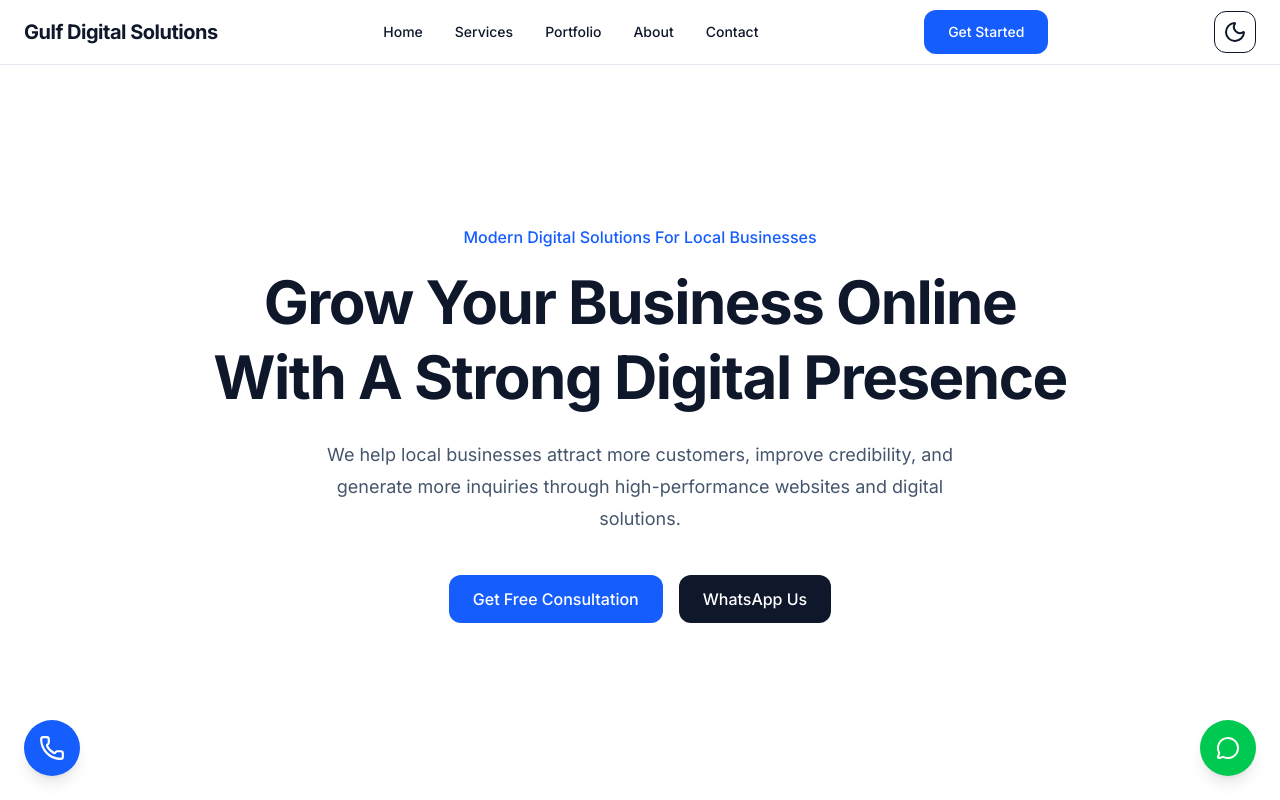
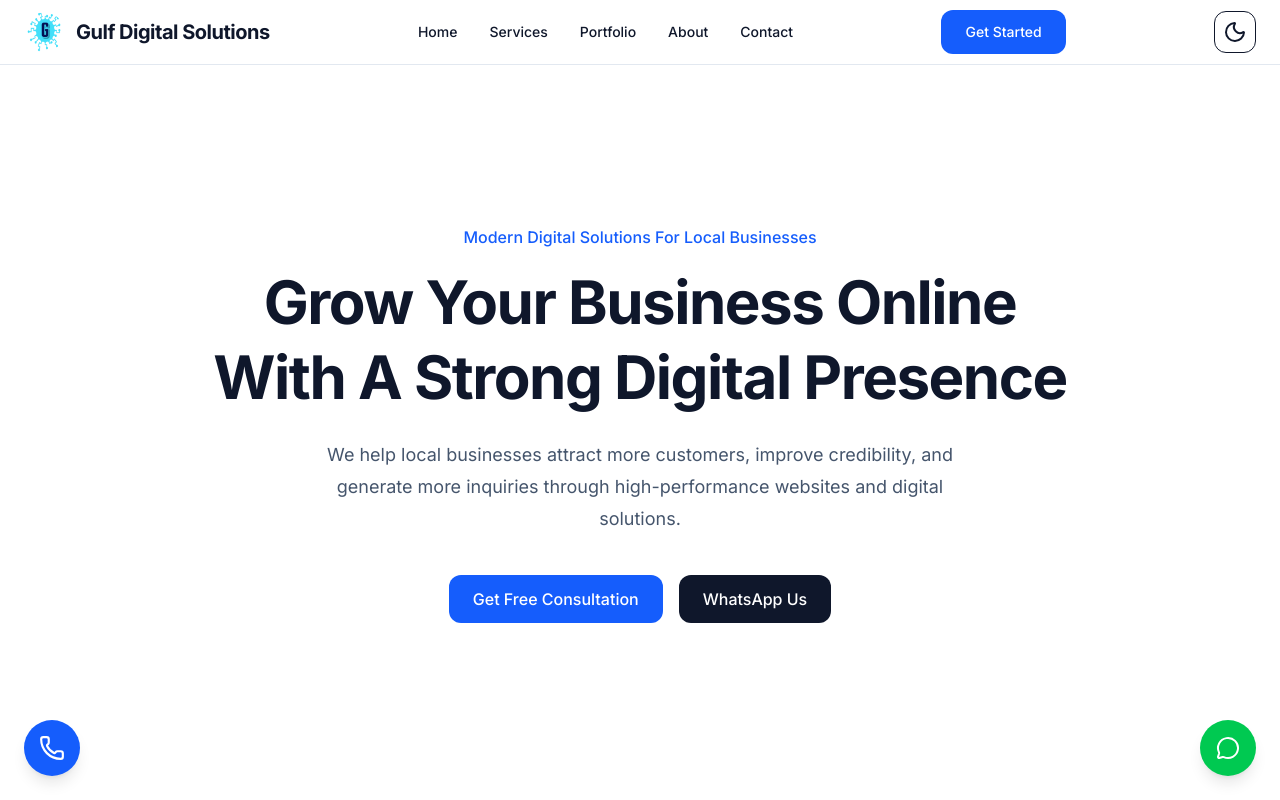
Before and after one commit to r-jheltandugon/gulf-digital-solutions, a Next.js app: page / in a window 1280 px wide. Shown: the top 800 px of the page. Built offline with nearby package versions, Linux system fonts and the light colour scheme.

Commit message:
Add logo

```diff
--- a/components/layout/navbar.tsx
+++ b/components/layout/navbar.tsx
@@ -1,6 +1,7 @@
 "use client";
 
 import Link from "next/link";
+import Image from "next/image";
 import { useState } from "react";
 import { Menu, X } from "lucide-react";
 
@@ -25,9 +26,20 @@ export default function Navbar() {
 
           <Link
             href="/"
-            className="text-lg font-bold tracking-tight md:text-xl"
+            className="flex items-center gap-3"
           >
-            Gulf Digital Solutions
+            <Image
+              src="/logo.png"
+              alt="Gulf Digital Solutions Logo"
+              width={40}
+              height={40}
+              className="rounded-full"
+              priority
+            />
+
+            <span className="text-lg font-bold tracking-tight md:text-xl">
+              Gulf Digital Solutions
+            </span>
           </Link>
 
           <nav className="hidden items-center gap-8 text-sm font-medium md:flex">
```
